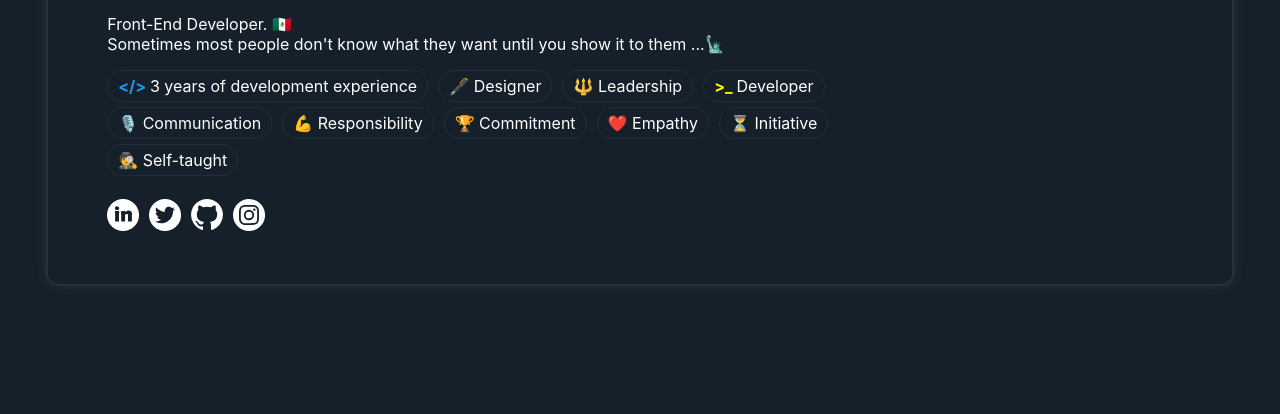
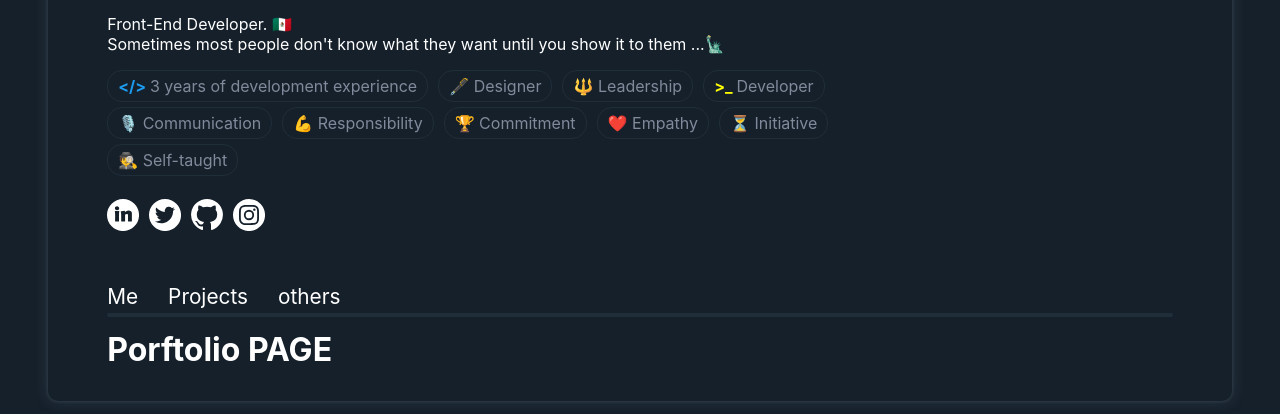
Before and after one commit to iamivansantana/iamivansantana.github.io, a React (Create React App) app: page /portfolio in a window 1280 px wide. Shown: the part 441-855 px from the top of the page. Before the commit the page ends 800 px from the top, so only its background shows below. Built offline with nearby package versions, Linux system fonts and the light colour scheme.

Commit message:
Working on Routes

```diff
--- a/package.json
+++ b/package.json
@@ -12,6 +12,7 @@
     "@types/react-dom": "^17.0.11",
     "react": "^17.0.2",
     "react-dom": "^17.0.2",
+    "react-router-dom": "^6.0.2",
     "react-scripts": "4.0.3",
     "typescript": "^4.5.2",
     "web-vitals": "^1.1.2"
--- a/src/App.tsx
+++ b/src/App.tsx
@@ -2,7 +2,9 @@ import { useContext } from 'react';
 import CoverPage from './components/coverPage/CoverPage';
 import Modal from './components/modal/Modal';
 import ModalScreen from './components/modal/ModalScreen';
+import NavBar from './components/navBar/NavBar';
 import ModalContext from './context/modalContext/ModalContext';
+import RouteApp from './routes/RouteApp';
 
 function App() {
 	//Context de las funciones de la ventana Modal
@@ -23,6 +25,10 @@ function App() {
 				<div className='containerProject'>
 					<div className='border-project'>
 						<CoverPage />
+						<div style={{ padding: '0px 5%', marginBottom: '2rem' }}>
+							<NavBar />
+							<RouteApp />
+						</div>
 					</div>
 				</div>
 			</div>
--- a/src/components/coverPage/CoverPage.tsx
+++ b/src/components/coverPage/CoverPage.tsx
@@ -78,7 +78,10 @@ const CoverPage = () => {
 							Sometimes most people don't know what they want until you show it to them
 							...🗽
 						</p>
-						<div className='cover-Desc-desc'>
+						<div
+							className='cover-Desc-desc'
+							style={{ color: 'var(--textColorDisableLight)' }}
+						>
 							<div className='cover-Features'>
 								<span
 									style={{ color: 'var(--buttonPrimaryColor)', fontWeight: 'bold' }}
--- /dev/null
+++ b/src/components/navBar/NavBar.css
@@ -0,0 +1,32 @@
+.navBar-container {
+	position: relative;
+}
+.navBar-container a {
+	position: relative;
+	margin-right: 30px;
+	font-size: 1.3rem;
+	color: var(--textColorPrimary);
+	text-decoration: none;
+	z-index: 1;
+	cursor: pointer;
+}
+
+.navBar-container #marker2 {
+	position: absolute;
+	height: 4px;
+	width: 100%;
+	background-color: var(--backgroundColorPrimaryHover);
+	bottom: -8px;
+	transition: 0.5s;
+	border-radius: 4px;
+}
+.navBar-container #marker {
+	position: absolute;
+	left: 0;
+	height: 4px;
+	width: 0;
+	background-color: var(--colorBarActive);
+	bottom: -8px;
+	transition: 0.5s;
+	border-radius: 4px;
+}
--- /dev/null
+++ b/src/components/navBar/NavBar.tsx
@@ -0,0 +1,41 @@
+import { useEffect } from 'react';
+import './NavBar.css';
+
+const NavBar = () => {
+	useEffect(() => {
+		const marker: any = document.querySelector('#marker');
+		const item = document.querySelectorAll('nav a');
+
+		const indicador = (e: any) => {
+			marker.style.left = e.offsetLeft + 'px';
+			marker.style.width = e.offsetWidth + 5 + 'px';
+		};
+		item.forEach((link) => {
+			link.addEventListener('click', (e) => {
+				indicador(e.target);
+			});
+		});
+
+		// item.forEach((link) => {
+		// 	link.addEventListener('mouseover', (e) => {
+		// 		indicador(e.target);
+		// 	});
+		// });
+	}, []);
+
+	return (
+		<>
+			<div>
+				<nav className='navBar-container flex'>
+					<div id='marker2' />
+					<div id='marker' />
+					<a href='#d'>Me </a>
+					<a href='#dd'>Projects</a>
+					<a href='#d'>others</a>
+				</nav>
+			</div>
+		</>
+	);
+};
+
+export default NavBar;
--- /dev/null
+++ b/src/components/notFound/NotFound.tsx
@@ -0,0 +1,7 @@
+import { Navigate } from 'react-router';
+
+const NotFound = () => {
+	return <Navigate to='/' />;
+};
+
+export default NotFound;
--- /dev/null
+++ b/src/components/porfile/Porfile.tsx
@@ -0,0 +1,9 @@
+const Porfile = () => {
+	return (
+		<>
+			<h1>Porfile PAGE</h1>
+		</>
+	);
+};
+
+export default Porfile;
--- /dev/null
+++ b/src/components/portfolio/Portfolio.tsx
@@ -0,0 +1,9 @@
+const Portfolio = () => {
+	return (
+		<>
+			<h1>Porftolio PAGE</h1>
+		</>
+	);
+};
+
+export default Portfolio;
--- a/src/index.css
+++ b/src/index.css
@@ -6,6 +6,7 @@
 	--textColorPrimary: #ffffff;
 	--textColorSecondary: #1e76b2;
 	--textColorDisable: #b3b3b3;
+	--textColorDisableLight: #808a9b;
 	--textFamily: -apple-system, BlinkMacSystemFont, 'Segoe UI', Helvetica, Arial,
 		sans-serif, 'Apple Color Emoji', 'Segoe UI Emoji';
 
--- /dev/null
+++ b/src/routes/RouteApp.tsx
@@ -0,0 +1,18 @@
+import { BrowserRouter, Routes, Route } from 'react-router-dom';
+import NotFound from '../components/notFound/NotFound';
+import Porfile from '../components/porfile/Porfile';
+import Portfolio from '../components/portfolio/Portfolio';
+
+const RouteApp = () => {
+	return (
+		<BrowserRouter>
+			<Routes>
+				<Route path='/' element={<Porfile />} />
+				<Route path='portfolio/' element={<Portfolio />} />
+				<Route path='/*' element={<NotFound />} />
+			</Routes>
+		</BrowserRouter>
+	);
+};
+
+export default RouteApp;
```
Also changed, not shown: src/components/modal/ModalScreen.tsx (+14 -0 lines), 1 other file (tests, documents, lock files or other folders).
